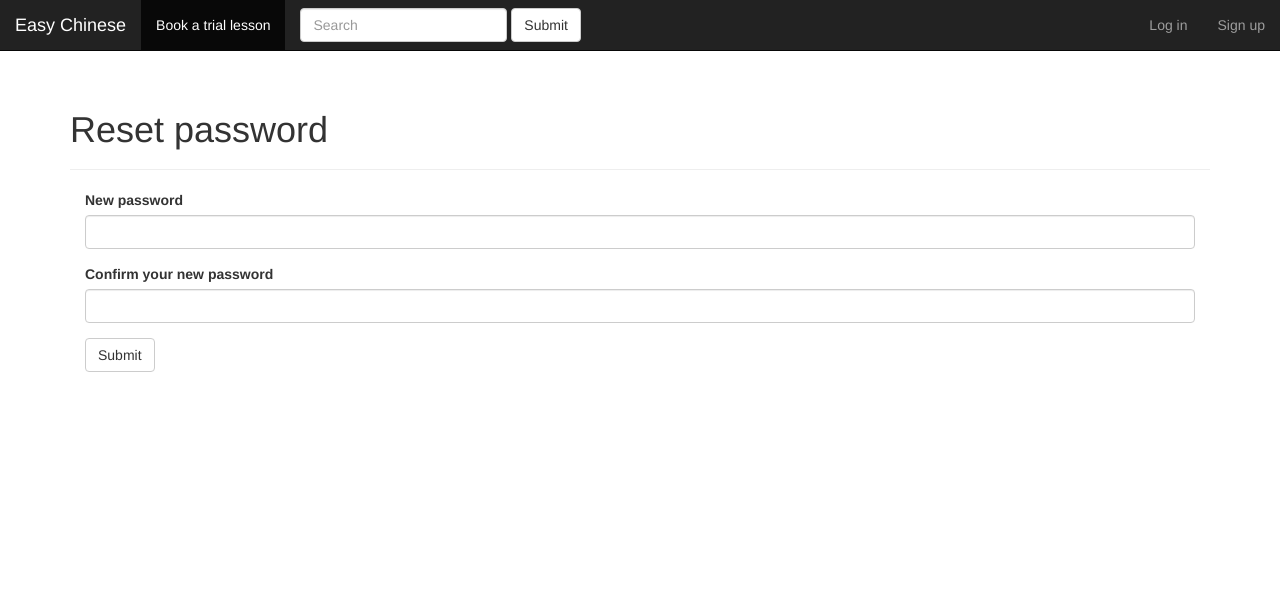
After one commit to JessicaFeng0926/easy_chinese, a Flask app: page /auth/reset_password/1 in a window 1280 px wide. The commit adds this page. Shown: the top 612 px of the page. Run offline with Flask 2, Linux system fonts and the light colour scheme; some libraries are stand-ins or nearby versions.

Commit message:
4th submit,I added reset-password,reset-email and change-password functions today.

```diff
--- a/app/auth/forms.py
+++ b/app/auth/forms.py
@@ -1,6 +1,7 @@
 from flask_wtf import FlaskForm
 from wtforms import StringField,PasswordField,SelectField,SubmitField
 from wtforms.validators import Email,Required,Length,EqualTo,Regexp
+from wtforms.widgets import Input,html_params
 from ..models import User
 from wtforms import ValidationError
 from tools.ectimezones import ectimezone_list
@@ -29,3 +30,32 @@ class LoginForm(FlaskForm):
     email=StringField(label='Email',validators=[Required(),Length(1,64),Email()])
     password=PasswordField(label='Password',validators=[Required(),Length(1,128)])
     submit=SubmitField(label='Log in')
+
+class ChangePasswordForm(FlaskForm):
+    '''这是修改密码的表单类'''
+    old_password=PasswordField(label='Your old password',validators=[Required(),Length(1,128)],render_kw={'placeholder':'Enter your password'})
+    password=PasswordField(label='Your new password',validators=[Required(),Length(1,128),EqualTo('password2',message='Two new passwords should be the same.')],render_kw={'placeholder':'Password should be less than 128 characters'})
+    password2=PasswordField(label='Confirm your new password',validators=[Required()],render_kw={'placeholder':'Please be careful,this password should be the same as the above one.'})
+    submit=SubmitField(label='Change')
+
+class ResetPasswordRequestForm(FlaskForm):
+    '''这是请求重置密码的表单类'''
+    email=StringField(label='Email',validators=[Required(),Email()],render_kw={'placeholder':'Please enter the email which is used to log in our website'})
+    submit=SubmitField(label='Submit')
+
+class ResetPasswordForm(FlaskForm):
+    '''这是完成重置密码的表单类'''
+    password=PasswordField(label='New password',validators=[Required(),Length(1,128),EqualTo('password2',message='Two passwords shold be the same.')])
+    password2=PasswordField(label='Confirm your new password',validators=[Required()])
+    submit=SubmitField(label='Submit')
+
+class ResetEmailRequestForm(FlaskForm):
+    '''这是请求修改邮箱的表单类'''
+    email=StringField(label='New email',validators=[Required(),Length(1,64),Email()])
+    password=PasswordField(label='Password',validators=[Required(),Length(1,128)])
+    submit=SubmitField(label='Submit')
+
+    def validate_email(self,field):
+        '''对新邮箱的进一步验证，不能被别人占用了'''
+        if User.query.filter_by(email=field.data).first():
+            raise ValidationError('This email has been used.')
--- a/app/auth/views.py
+++ b/app/auth/views.py
@@ -1,10 +1,12 @@
 from flask import render_template,request,current_app,url_for,flash,redirect
-from flask_login import current_user
+from flask_login import current_user,login_user,logout_user,login_required
 from . import auth
-from . forms import SignUpForm,LoginForm
+from . forms import SignUpForm,LoginForm,ChangePasswordForm,ResetPasswordRequestForm,ResetPasswordForm,ResetEmailRequestForm
 from ..models import User
 from .. import db
+from tools.email import send_email
 
+#注册
 @auth.route('/sign_up',methods=['GET','POST'])
 def sign_up():
     '''这是注册的视图'''
@@ -16,14 +18,125 @@ def sign_up():
                     timezone=form.timezone.data)
         db.session.add(new_user)
         db.session.commit()
-        flash('Successfully signed up.Welcome to Easy Chinese.')
+        token=new_user.generate_confirm_token()
+        send_email([form.email.data],'Confirm your account','email/confirm',user=new_user,token=token)
+        flash('An confirmation email has been sent to you by email.')
         return redirect(url_for('main.index'))
     return render_template('auth/sign_up.html',form=form)
 
+
+#确认账号
+@auth.route('/confirm/<token>')
+def confirm(token):
+    '''这是确认账户的视图'''
+    result = User.confirm(token)
+    if result[0]:
+        flash('Account \"%s\" has been confirmed.'%result[1])
+    else:
+        flash('The token is wrong or out of time.')
+    return redirect(url_for('auth.login'))
+
+#登录
 @auth.route('/login',methods=['GET','POST'])
 def login():
     '''这是登录的视图'''
     form = LoginForm()
     if form.validate_on_submit():
-        pass
+        user=User.query.filter_by(email=form.email.data).first()
+        if user:
+            if user.confirmed:
+                if user.verify_password(form.password.data):
+                    login_user(user)
+                    return redirect(request.args.get('next') or url_for('main.index'))
+                else:
+                    flash('Invalid password.')
+            else:
+                token=user.generate_confirm_token()
+                send_email([user.email],'Confirm your account','email/confirm',user=user,token=token)
+                flash("Please go to your email and confirm your account.")
+        else:
+            flash('Invalid email.')
     return render_template('auth/login.html',form=form)
+
+#退出
+@auth.route('/logout')
+def logout():
+    '''退出登录的视图'''
+    logout_user()
+    return redirect(url_for('main.index'))
+
+#忘记密码
+#请求重置密码
+@auth.route('/reset_password_request',methods=['GET','POST'])
+def reset_password_request():
+    '''这是请求重置密码的视图'''
+    form = ResetPasswordRequestForm()
+    if form.validate_on_submit():
+        user=User.query.filter_by(email=form.email.data).first()
+        if user:
+            token=user.generate_reset_password_token()
+            send_email([user.email],'Reset Password','email/reset_password',user=user,token=token)
+            flash('Please check your email to reset your password.')
+        else:
+            flash('Your email is wrong.')
+    return render_template('auth/reset_password_request.html',form=form)
+
+#完成重置密码
+@auth.route('/reset_password/<token>',methods=['GET','POST'])
+def reset_password(token):
+    '''这是重置密码的视图'''
+    form=ResetPasswordForm()
+    if form.validate_on_submit():
+        if User.reset_password(token,form.password.data):
+            flash('Successfully reset your password.')
+            return redirect(url_for('auth.login'))
+        else:
+            flash('The token is wrong or out of time.')
+    return render_template('auth/reset_password.html',form=form)
+
+
+#修改密码
+@auth.route('/change_password',methods=['GET','POST'])
+@login_required
+def change_password():
+    '''这是修改密码的视图，必须在登录的情况下操作'''
+    form=ChangePasswordForm()
+    if form.validate_on_submit():
+        if current_user.verify_password(form.old_password.data):
+            user=current_user._get_current_object()
+            user.password=form.password.data
+            db.session.add(user)
+            flash('Your password has been changed.')
+            return redirect(url_for('main.index'))
+        else:
+            flash('Your old password was wrong.')
+    return render_template('auth/change_password.html',form=form)
+
+
+#修改邮箱
+#请求修改邮箱
+@auth.route('/reset_email_request',methods=['GET','POST'])
+@login_required
+def reset_email_request():
+    '''这是发起修改邮箱请求的视图'''
+    form=ResetEmailRequestForm()
+    if form.validate_on_submit():
+        if current_user.verify_password(form.password.data):
+            token=current_user.generate_reset_email_token(new_email=form.email.data)
+            send_email([form.email.data],'Reset email','email/reset_email',user=current_user,token=token)
+            flash('Please check your email to complete reseting your email.')
+            return redirect(url_for('auth.reset_email_request'))
+        else:
+            flash('Your password is wrong.')
+    return render_template('auth/reset_email_request.html',form=form)
+
+#完成邮箱修改
+@auth.route('/reset_email/<token>')
+@login_required
+def reset_email(token):
+    '''这是重置邮箱的视图'''
+    if current_user.reset_email(token):
+        flash('Successfully reset your email.')
+    else:
+        flash('Your token is wrong or out of time.')
+    return redirect(url_for('main.index'))
--- /dev/null
+++ b/app/templates/auth/reset_password.html
@@ -0,0 +1,22 @@
+{%extends 'base.html'%}
+{%import 'bootstrap/wtf.html' as wtf%}
+
+{%block head%}
+{{super()}}
+<style>
+#wrapper-form{
+    margin-bottom:220px;
+}
+</style>
+{%endblock head%}
+
+{%block mytitle%}Reset Password{%endblock mytitle%}
+
+{%block page_content%}
+<div class='page-header'>
+    <h1>Reset password</h1>
+</div>
+<div class='col-sm-12 col-md-12' id='wrapper-form'>
+    {{wtf.quick_form(form)}}
+</div>
+{%endblock page_content%}
--- a/app/templates/base.html
+++ b/app/templates/base.html
@@ -33,15 +33,15 @@
         <ul class="nav navbar-nav navbar-right">
           {% if current_user.is_authenticated%}
           <li class="dropdown">
-            <a href="#" class="dropdown-toggle" data-toggle="dropdown" role="button" aria-haspopup="true" aria-expanded="false">Personal center of jessica <span class="caret"></span></a>
+            <a href="#" class="dropdown-toggle" data-toggle="dropdown" role="button" aria-haspopup="true" aria-expanded="false">Personal center of {{current_user.username}} <span class="caret"></span></a>
             <ul class="dropdown-menu">
-              <li><a href="#">Reset password</a></li>
-              <li><a href="#">Reset email</a></li>
-              <li><a href="#">Log out</a></li>
+              <li><a href="{{url_for('auth.change_password')}}">Change password</a></li>
+              <li><a href="{{url_for('auth.reset_email_request')}}">Reset email</a></li>
+              <li><a href="{{url_for('auth.logout')}}">Log out</a></li>
             </ul>
           </li>
           {%else%}
-          <li><a href="#">Log in</a></li>
+          <li><a href="{{url_for('auth.login')}}">Log in</a></li>
           <li><a href="{{url_for('auth.sign_up')}}">Sign up</a></li>
           {%endif%}
         </ul><!-- navbar-right -->
```
Also changed, not shown: app/main/views.py (+16 -0 lines), app/models.py (+76 -0 lines), app/templates/auth/change_password.html (added, +22 -0 lines), app/templates/auth/login.html (+22 -0 lines), app/templates/auth/reset_email_request.html (added, +21 -0 lines), app/templates/auth/reset_password_request.html (added, +22 -0 lines), app/templates/email/baseemail.html (added, +8 -0 lines), app/templates/email/confirm.html (added, +8 -0 lines), app/templates/email/reset_email.html (added, +7 -0 lines), app/templates/email/reset_password.html (added, +7 -0 lines), tools/email.py (added, +32 -0 lines), app/templates/student/homepage.html (added), app/templates/teacher/homepage.html (added), app/templates/visitor/homepage.html (added).
